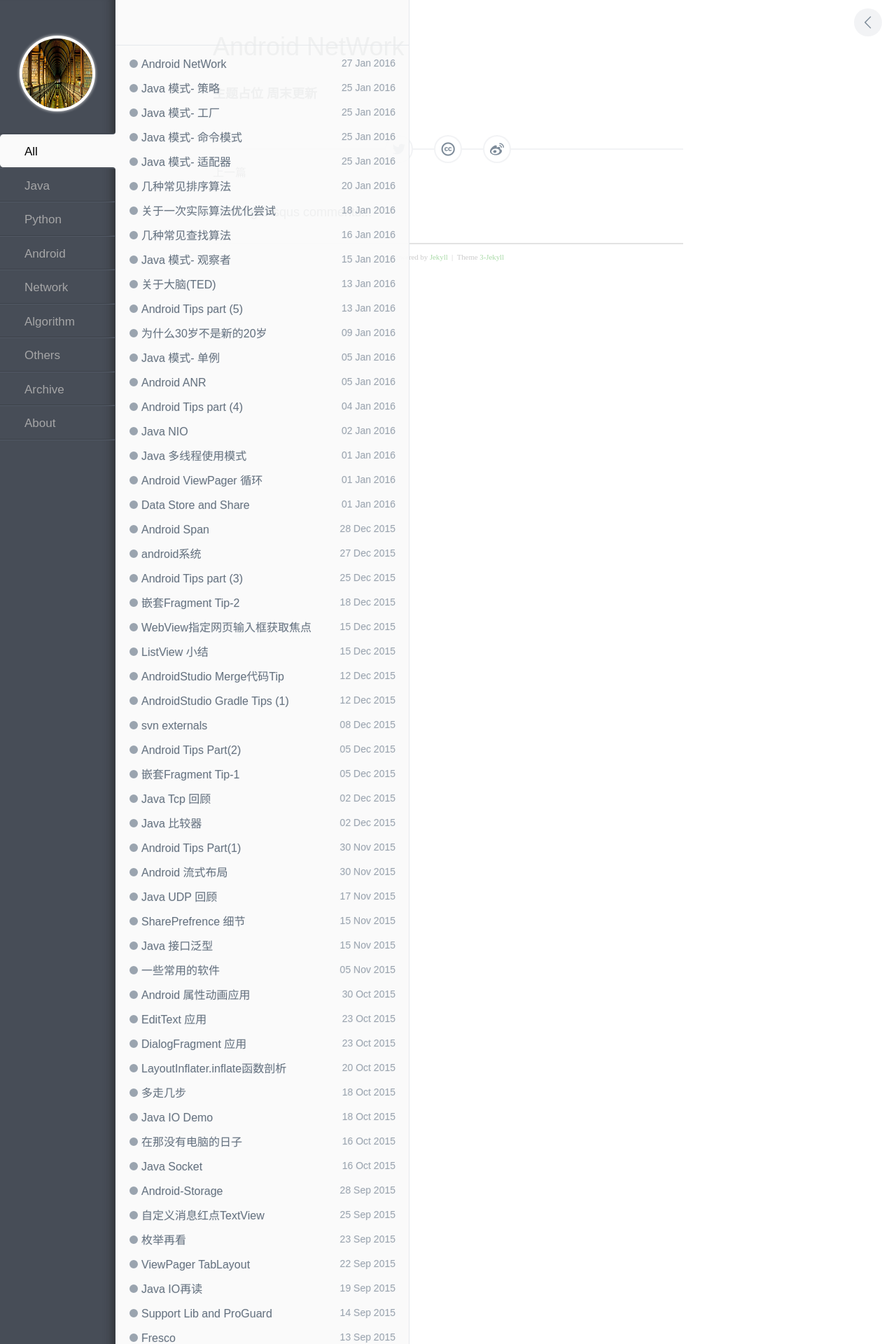
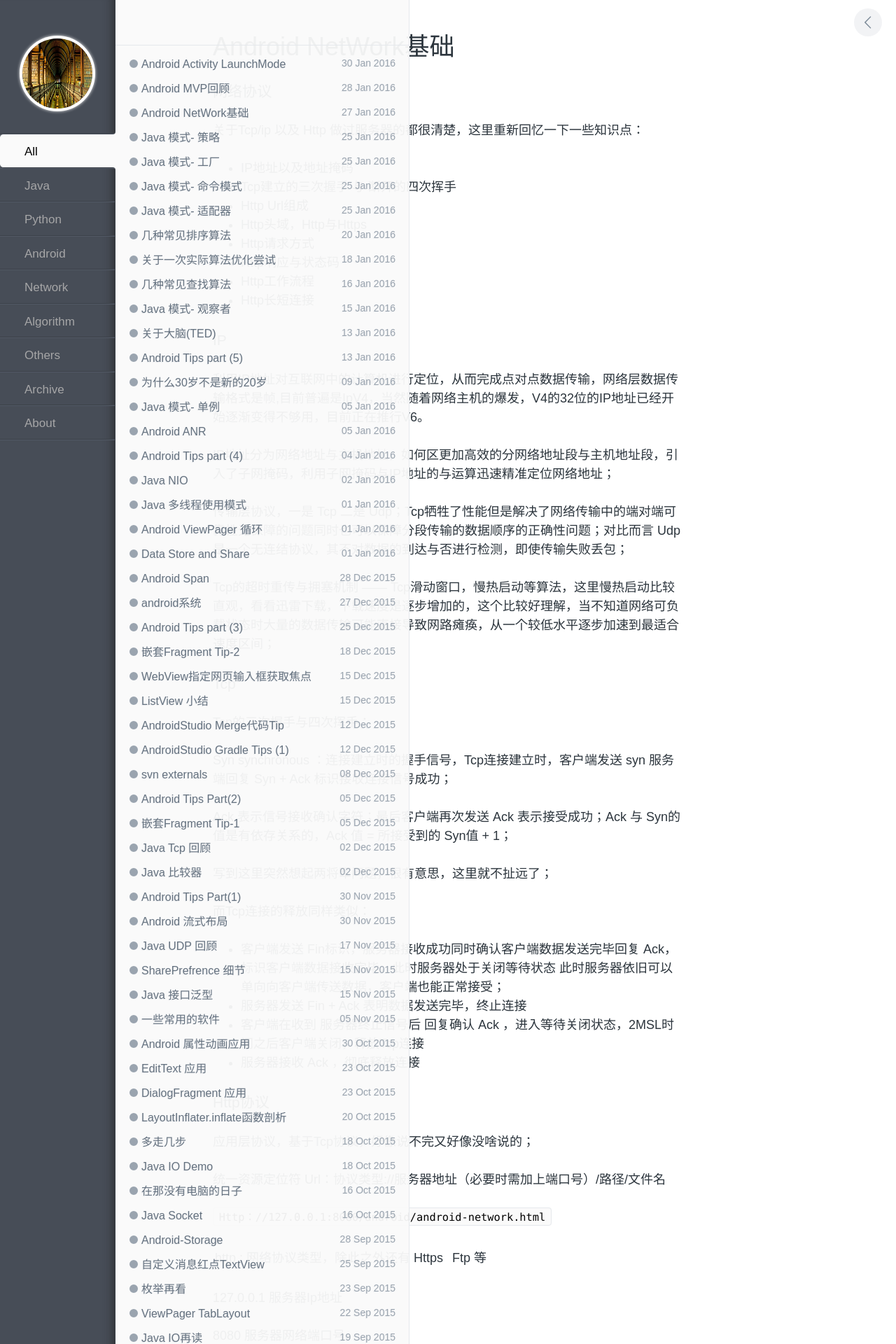
Before and after one commit to enlipan/enlipan.github.io, a Jekyll site: the page built from _posts/2016-01-27-android-network.md, in a window 1280 px wide. Shown: the top 1920 px of the page at 70% size. Built offline with Jekyll 4.4.1, drawn with Linux system fonts in a browser that asks for light colours; nearby versions of some CDN libraries; comment, search, counter and statistics services are not loaded; some of the changed text lies outside the part shown.

Commit message:
post pages android network base

```diff
--- a/_posts/2016-01-27-android-network.md
+++ b/_posts/2016-01-27-android-network.md
@@ -1,6 +1,104 @@
 ---
 layout: post
-title: Android NetWork
+title: Android NetWork基础
 category: android
 ---
-**主题占位 周末更新**
+
+
+### 网络协议
+
+关于Tcp/ip 以及 Http 做过服务器的都很清楚，这里重新回忆一下一些知识点：
+
+* IP地址以及地址掩码
+* Tcp建立的三次握手 与 断开的四次挥手
+* Http Url组成
+* Http头域，Http与Https
+* Http请求方式
+* Http响应与状态码
+* Http工作流程
+* Http长短连接
+
+### IP
+
+利用IP地址对互联网中的计算机进行定位，从而完成点对点数据传输，网络层数据传输格式是帧,目前普遍是IpV4，当然随着网络主机的爆发，V4的32位的IP地址已经开始逐渐变得不够用，目前正在推行V6。
+
+IP地址分为网络地址与主机地址，如何区更加高效的分网络地址段与主机地址段，引入了子网掩码，利用子网掩码与IP地址的与运算迅速精准定位网络地址；
+
+
+传输层协议，一是 Tcp 二是 Udp；Tcp牺牲了性能但是解决了网络传输中的端对端可靠性无保障的问题同时也可以保障分段传输的数据顺序的正确性问题；对比而言 Udp是一个无连结协议，其不对数据的到达与否进行检测，即使传输失败丢包；
+
+Tcp的超时重传与拥塞机制 —— Tcp滑动窗口，慢热启动等算法，这里慢热启动比较直观，看看迅雷下载，下载速度是逐步增加的，这个比较好理解，当不知道网络可负载状态时大量的数据传输可能直接导致网路瘫痪，从一个较低水平逐步加速到最适合速度区间；
+
+
+### Tcp
+
+Tcp的三次握手与四次挥手：
+
+Syn synchronous  ：连接建立时的握手信号，Tcp连接建立时，客户端发送 syn 服务端回复 Syn + Ack 标识接收连接信号成功；
+
+Ack 表示信号接收确认字符；最后客户端再次发送 Ack 表示接受成功；Ack 与 Syn的值是有依存关系的，Ack 值 = 所接受到的 Syn值 + 1；
+
+写到这里突然想起两将军问题，很有意思，这里就不扯远了；
+
+
+而Tcp连接的释放同样类似：
+* 客户端发送 Fin标识，服务器接收成功同时确认客户端数据发送完毕回复 Ack，标识客户端数据接收完毕，此时服务器处于关闭等待状态   此时服务器依旧可以单向向客户端传送数据，客户端也能正常接受；
+*  服务器发送 Fin + Ack 表明数据发送完毕，终止连接
+*  客户端在收到 服务器终止信号后 回复确认 Ack ，进入等待关闭状态，2MSL时间之后客户端关闭，释放Tcp连接
+*  服务器接收  Ack ，彻底释放连接
+
+
+### Http协议
+
+应用层协议，基于Tcp协议，好像说不完又好像没啥说的；
+
+统一资源定位符 Url：协议类型://服务器地址（必要时需加上端口号）/路径/文件名
+
+`Http：//127.0.0.1:8080/android/android-network.html`
+
+http : 网络协议类型，除此之外还有 Https || Ftp 等
+
+127.0.0.1 服务器Ip地址
+
+8080 服务器网络端口号
+
+网络地址 与 Ip地址 的 Dns映射；也就是网络地址解析；
+
+
+**Http 与 Https**区别，s是指的 SSL/TLS,需要理解的是加密是针对什么加密，保护了什么，保护的是传输过程中数据内容的安全性，也就是从服务器出来之后数据内容被中间商获取篡改，这是目前恶心的天朝电信最喜欢干的植入广告的手段之一；然后看一下对称与非对称加密，了解一下公钥私钥；
+
+Http请求方式，put || head 之类不大常用的就不说了，一般基于restful风格的服务器端会用到这些，移动端主要了解 get || post区别：
+
+**get || post**区别到底是啥：
+
+准确的说就是 get请求数据通过拼接Url直接提交，参数附加在Url中以？分割，是可见的，同时 Url是有长度限制的，这里被很多人认为是get请求有数据长度限制，我觉得其实是两回事；而 post方式 数据放在Http包体内部提交，不显示在 Url中，看起来安全一点，其实一抓包都一回事；
+
+同时get请求是安全幂等的，get请求不会对服务器资源做更改，而post有可能改变服务器内容；总的来说get一般常用语检索数据，速度比post快，而post一般用于向服务器提交数据；
+
+Http的长连接与短连接：
+
+首先明确一点 Http协议是无状态协议，即使是长连接也不会将http协议变得有状态；
+
+所谓的短连接是指一次的数据交换传输完成后即可立马断开连接，每次数据传输都建立一次连接再进行数据交换；而长连接是指在一段时间内数据交换持续复用该连接，连接被保存了起来；
+
+一个比较好的比喻就是 打开网页的时候若网页中有文字夹带N张图片，网页传输完成，浏览器解析之后，发现有很多图片要继续从服务器获取，若短链接文字，以及每张图片可能都会建立一个连接去获取资源，而长连接则文字，图片等多项资源全部复用该连接；
+
+
+Http ResponseCode：
+200成功系列；300重定向系列；400客户端错误系列；500服务器错误系列需要大概知道；
+
+Http返回数据解析：移动端返回数据目前比较通用的多为Xml 或 Json数据；
+
+
+
+
+
+---
+
+[TCP 的那些事儿（上）](http://coolshell.cn/articles/11564.html)
+
+[TCP 的那些事儿（下）](http://coolshell.cn/articles/11609.html)
+
+[浅谈HTTP中Get与Post的区别](http://www.cnblogs.com/hyddd/archive/2009/03/31/1426026.html)
+
+[XML、JSON及其解析](http://blog.jobbole.com/79252/)
--- /dev/null
+++ b/_posts/2016-01-30-android-launchmode.md
@@ -0,0 +1,7 @@
+---
+layout: post
+title: Android Activity LaunchMode
+category: android
+---
+
+**主题占位 周末更新**
```
Also changed, not shown: _posts/2016-01-28-android-mvp.md (added, +6 -0 lines).
